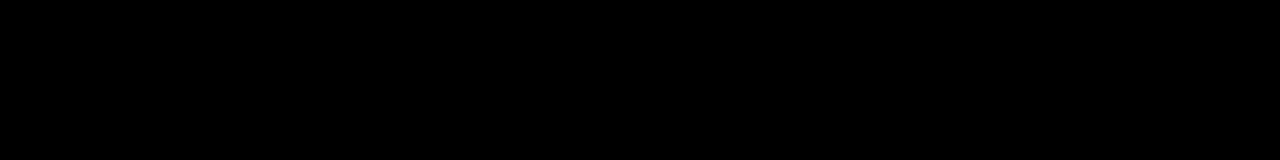
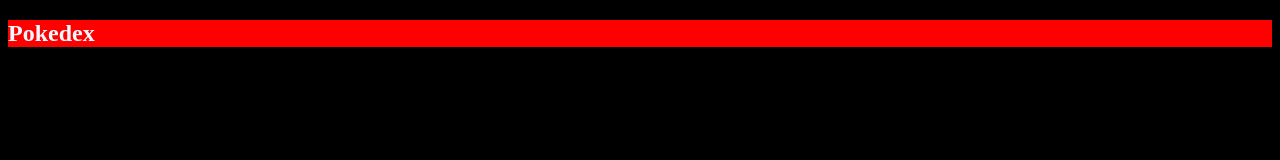
Before and after one commit to samuenoc/pokedex-frontend-1700-master, a plain HTML site: page pokedex-frontend-1700-master/index.html in a window 1280 px wide. Drawn offline with Linux system fonts and the light colour scheme.

Commit message:
agregamos el background

```diff
--- a/pokedex-frontend-1700-master/assets/css/styles.css
+++ b/pokedex-frontend-1700-master/assets/css/styles.css
@@ -1,3 +1,8 @@
 body{
     background-color: black;
 }
+header{
+    background-color: red;
+    color: aliceblue;
+    text-align: left;
+}
--- a/pokedex-frontend-1700-master/index.html
+++ b/pokedex-frontend-1700-master/index.html
@@ -8,6 +8,10 @@
     <link rel="stylesheet" href="assets/css/styles.css">
 </head>
 <body>
-
+    <header>
+        <nav>
+            <h1>Pokedex</h1>
+        </nav>
+    </header>
 </body>
 </html>
```
